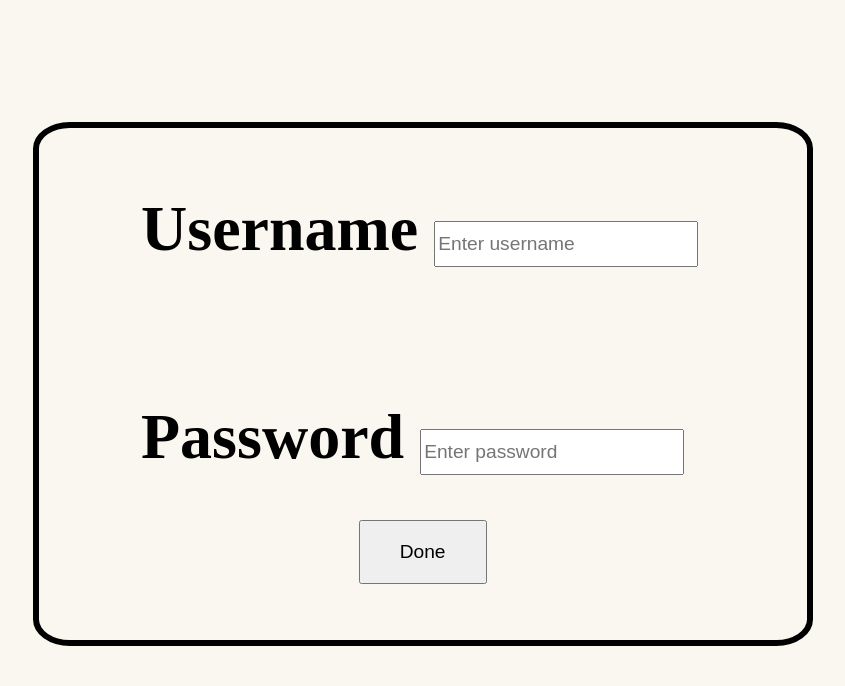
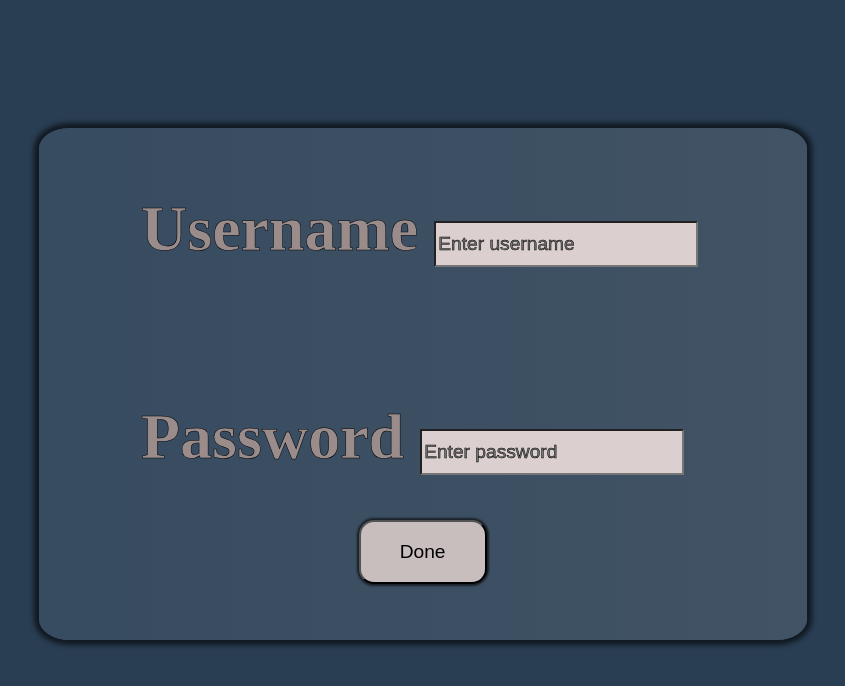
Before and after one commit to Paburtle8/congressional_repository, a website: page login.html in a window 1280 px wide. Shown: the whole page, without its empty margins (243-1088 px from the left). Drawn offline with Linux system fonts and the light colour scheme.

Commit message:
Added some css, still looks terrible but at least the log/sign up page looks better

```diff
--- a/package.json
+++ b/package.json
@@ -18,8 +18,10 @@
   "homepage": "https://github.com/Paburtle8/congressional_repository#readme",
   "description": "",
   "dependencies": {
+    "animate.css": "^4.1.1",
     "cors": "^2.8.5",
     "dotenv": "^17.2.1",
+    "install": "^0.13.0",
     "node-fetch": "^3.3.2",
     "openai": "^5.12.2",
     "serpapi": "^2.2.1"
--- a/styles.css
+++ b/styles.css
@@ -1,6 +1,7 @@
 .introBody {
     font-size: 4.5vw;
     width:70vw;
+    color: rgb(155, 140, 140);
 }
 
 #logo {
@@ -8,6 +9,7 @@
     width: 25vw;
     top:1vh;
     right:36vw;
+
 }
 
 #logBtn {
@@ -22,17 +24,19 @@
     background-color:rgb(225, 218, 236);
     border-color:rgb(233, 156, 69);
     border-width: .5vw;
-
+    box-shadow: 0 0 10px 2px rgba(255, 255, 255, 0.6)
 }
 
 
 .titleTitle {
     font-size: 10vw;
     font-family: Oswald;
+    color:rgb(255, 255, 255);
+
 }
 
 body {
-    background-color: rgb(250, 247, 240);
+    background-color: rgb(41, 61, 83);
 }
 
 
@@ -42,24 +46,34 @@ body {
     font-size:5vw;
     left:30vw;
     top:15vw;
+    color:rgb(155, 140, 140);
+    -webkit-text-stroke: .5px black;
 }
 
 .logUser input{
     width:20vw;
     height:5vh;
     font-size:1.5vw;
+    background-color:rgb(219, 207, 207);
+
+
 }
 .logPassword{
     position:absolute;
     font-size:5vw;
     left:30vw;
     top:50vh;
+    color:rgb(155, 140, 140);
+    -webkit-text-stroke: .5px black;
 }
 
 .logPassword input{
     width:20vw;
     height:5vh;
     font-size:1.5vw;
+    background-color:rgb(219, 207, 207);
+
+
 }
 
 
@@ -69,9 +83,12 @@ body {
     top:10vw;
     width:60vw;
     height:64vh;
-    outline: solid black .5vw;
     border-radius: 4%;
+    box-shadow: 0 0 5px 5px rgba(0, 0, 0, 0.6);
+    background: linear-gradient(90deg, rgb(55, 75, 97), rgb(65, 83, 100)) ;
+
 }
+
 
 
 .logDone {
@@ -81,6 +98,9 @@ body {
     font-size:1.5vw;
     top:65vh;
     left:47vw;
+    background-color:rgb(201, 190, 190);
+    border-radius: 15px;
+    box-shadow: 0 0 2px 2px rgba(0, 0, 0, 0.6);
 }
 
 
@@ -163,7 +183,6 @@ body {
     font-size:1.7vw;
     opacity: 0;
     transition: opacity 1s ease-in;
-
 }
 
 
```
Also changed, not shown: intro.html (+7 -4 lines), login.html (+2 -0 lines), main.html (+4 -0 lines), 1 other file.
